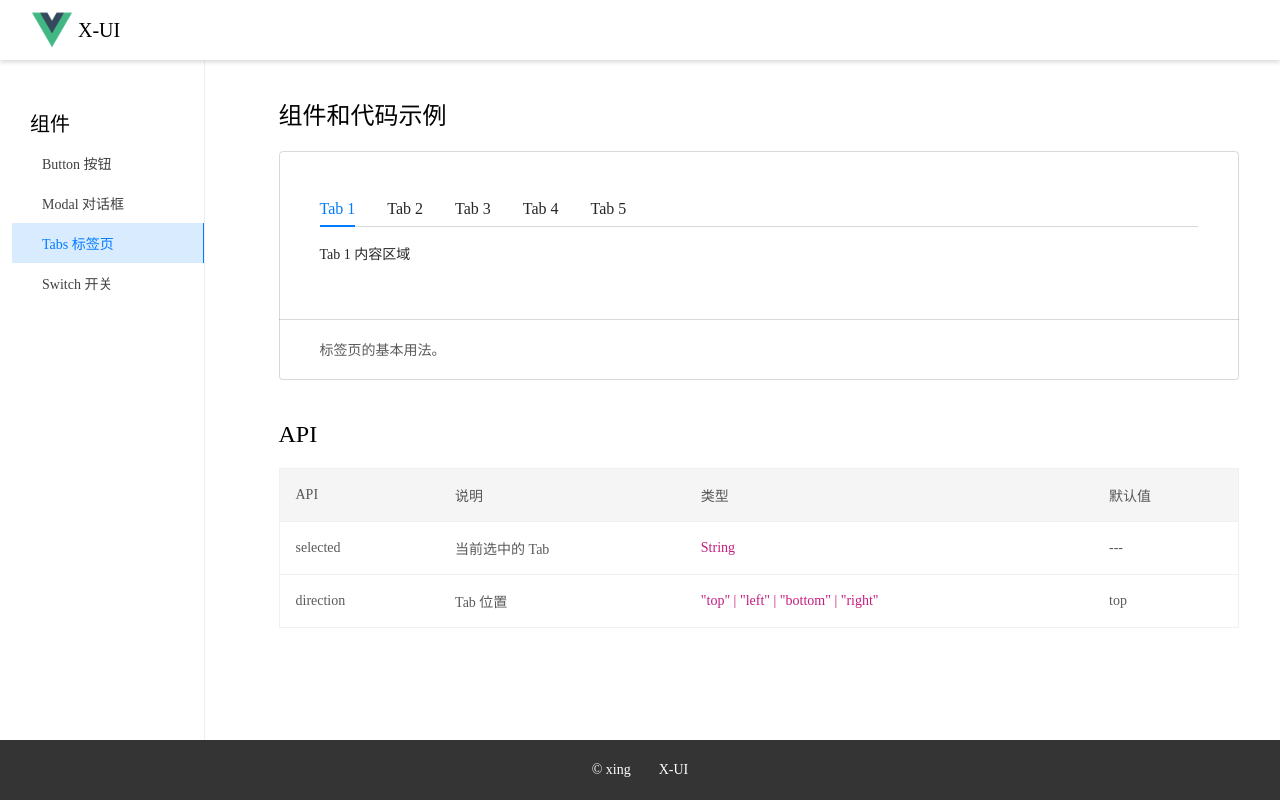
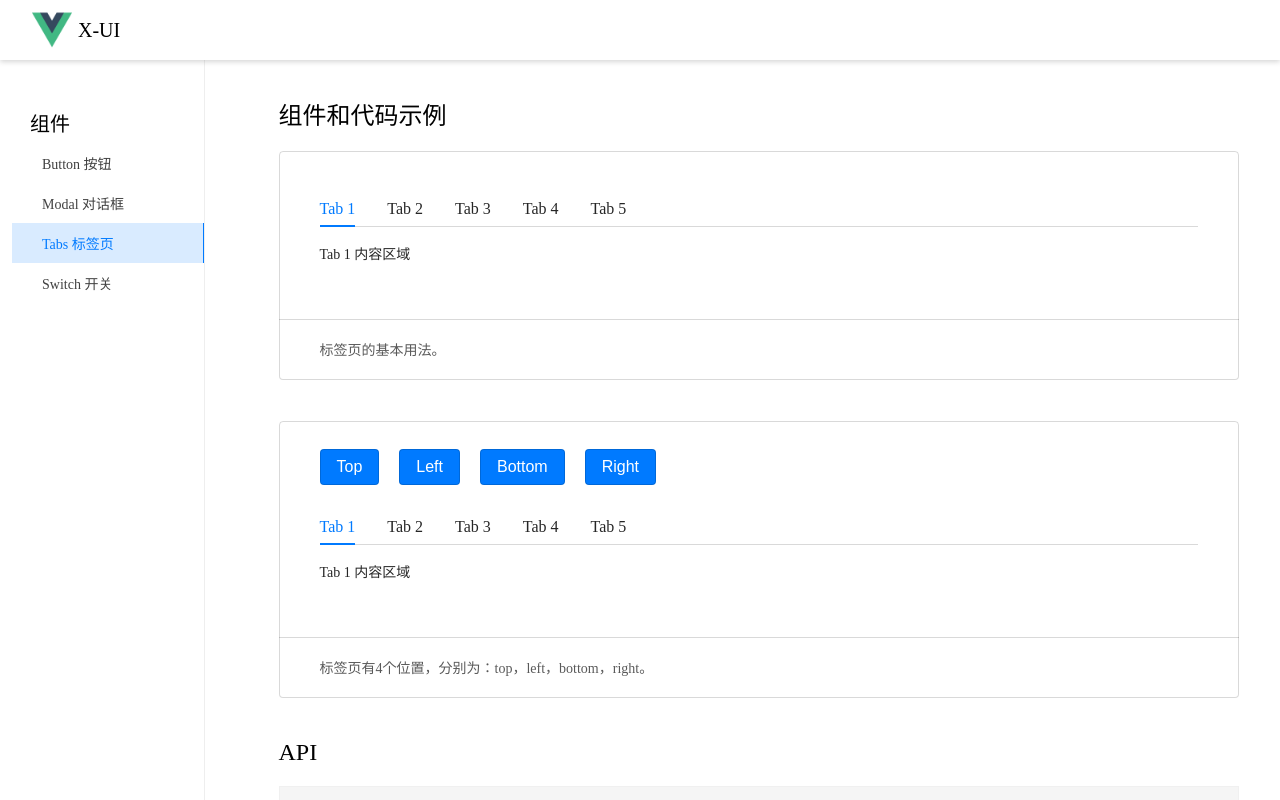
Before and after one commit to wuwenxing0912/vue3-ui, a Vue app: page /#/components/tabs in a window 1280 px wide. Shown: the top 800 px of the page. Built offline with nearby package versions, Linux system fonts and the light colour scheme.

Commit message:
Update TabsDoc.vue

```diff
--- a/src/components/Tabs/example/TabsDoc.vue
+++ b/src/components/Tabs/example/TabsDoc.vue
@@ -1,5 +1,6 @@
 <template>
-  <TabsDefault></TabsDefault>
+  <TabsDefault />
+  <TabsDirection />
   <section>
     <h1>API</h1>
     <table class="api-table" cellSpacing="0" cellPadding="0">
@@ -31,9 +32,11 @@
 
 <script lang="ts">
 import TabsDefault from "./TabsDefault.vue";
+import TabsDirection from "./TabsDirection.vue";
 export default {
   components: {
     TabsDefault,
+    TabsDirection,
   },
 };
 </script>
```
